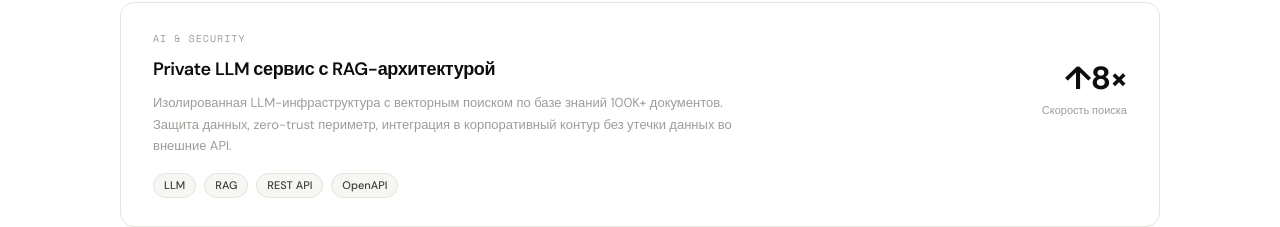
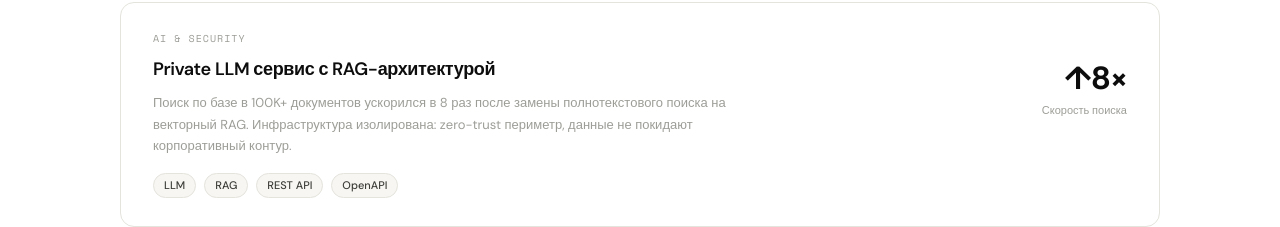
Before and after one commit to Arti-Ko/teta, a Next.js app: page / in a window 1280 px wide. Shown: the part 3216-3443 px from the top of the page. Built offline with nearby package versions, Linux system fonts and the light colour scheme; no server answers.

Commit message:
Update page.tsx

```diff
--- a/src/app/page.tsx
+++ b/src/app/page.tsx
@@ -210,7 +210,7 @@ export default function Home() {
               <div className="pr-left">
                 <div className="pr-domain">AI & Security</div>
                 <div className="pr-title">Private LLM сервис с RAG-архитектурой</div>
-                <div className="pr-desc">Изолированная LLM-инфраструктура с векторным поиском по базе знаний 100K+ документов. Защита данных, zero-trust периметр, интеграция в корпоративный контур без утечки данных во внешние API.</div>
+                <div className="pr-desc">Поиск по базе в 100K+ документов ускорился в 8 раз после замены полнотекстового поиска на векторный RAG. Инфраструктура изолирована: zero-trust периметр, данные не покидают корпоративный контур.</div>
                 <div className="pr-chips"><span className="pr-chip">LLM</span><span className="pr-chip">RAG</span><span className="pr-chip">REST API</span><span className="pr-chip">OpenAPI</span></div>
               </div>
               <div className="pr-right"><div className="pr-metric-big">↑8×</div><div className="pr-metric-label">Скорость поиска</div><div className="pr-arrow">↗</div></div>
```
